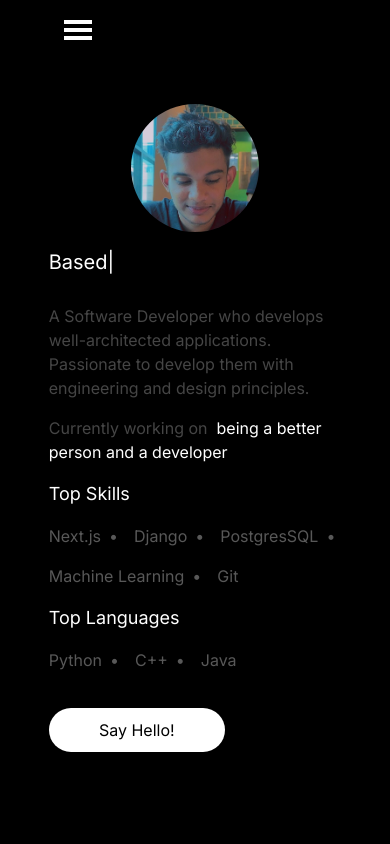
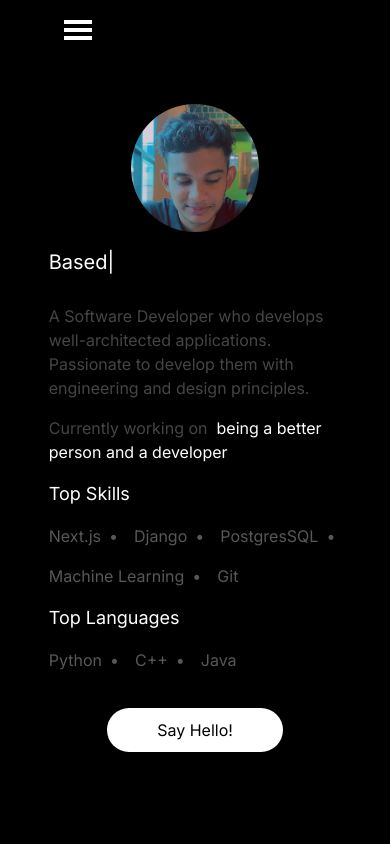
Before and after one commit to Rohithk2003/portfolio, a Next.js app: page / in a window 390 px wide. Shown: the top 844 px of the page. Built offline with nearby package versions, Linux system fonts and the light colour scheme; what tailwindcss-animated would draw is missing.

Commit message:
updated position of contact button

```diff
--- a/components/main.js
+++ b/components/main.js
@@ -100,7 +100,7 @@ export default function Main() {
                     <li>C++</li>
                     <li>Java</li>
                 </ul>
-                <div className={" text-black flex justify-start items-center lg:w-1/2 w-3/4 mt-5"}>
+                <div className={" text-black flex lg:justify-start justify-center items-center lg:w-1/2 w-3/4 mt-5"}>
                     <div className={"bg-white h-11 w-44 hover:bg-gray-500 hover:text-white hover:cursor-pointer rounded-full flex justify-center items-center"}>
                         Say Hello!
                     </div>
```
